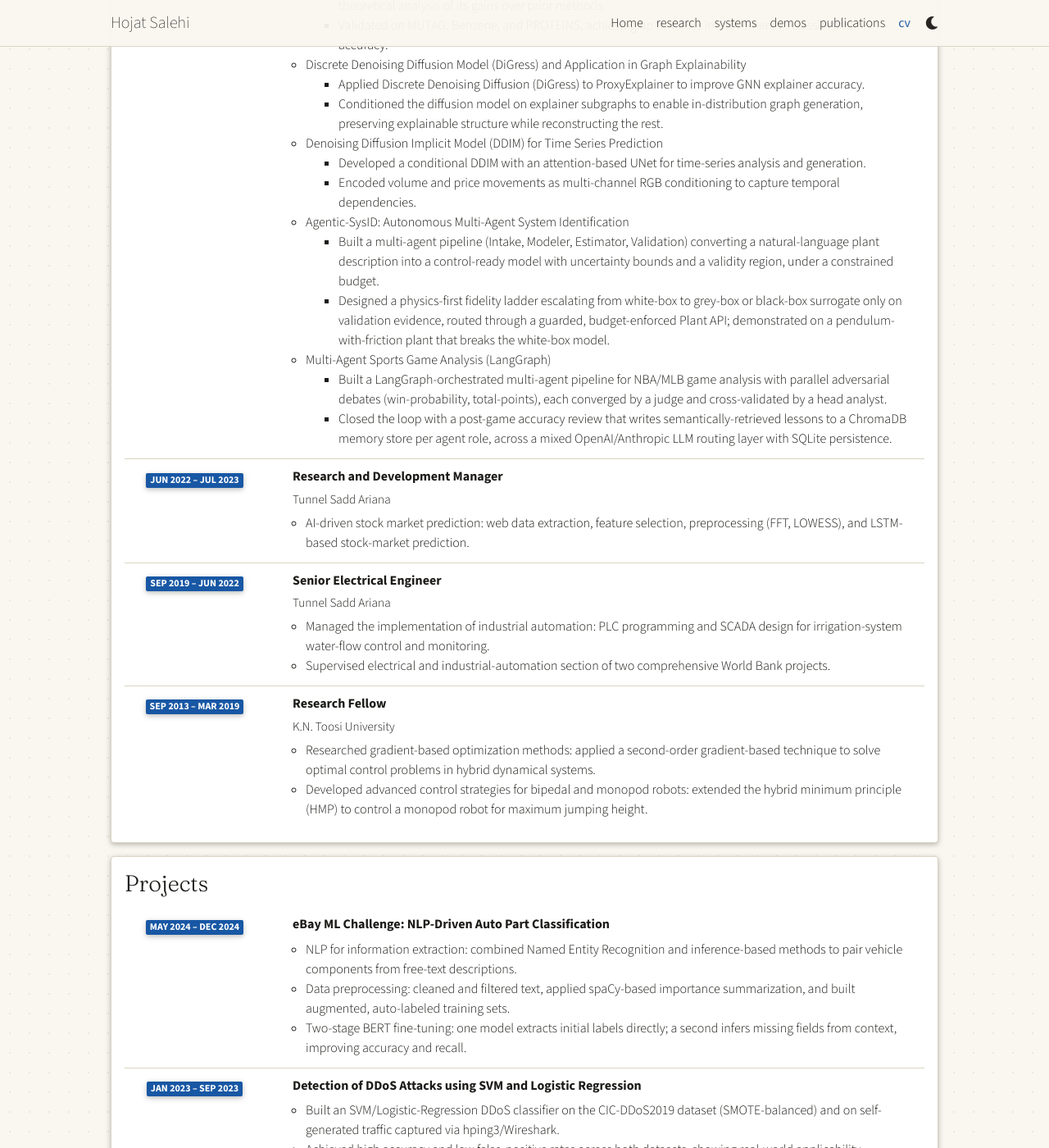
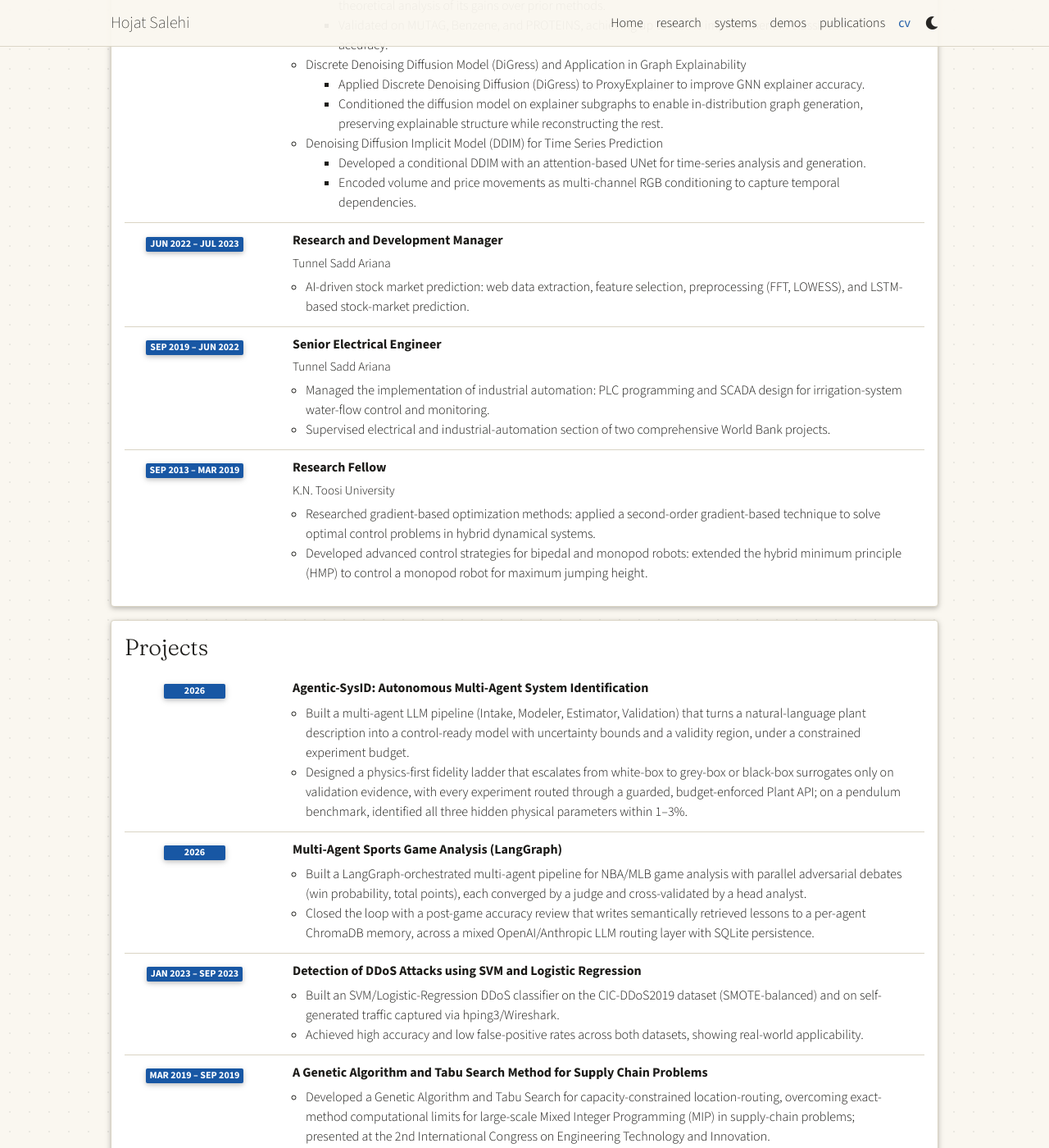
Before and after one commit to Hojat-Salehi/Hojat-Salehi.github.io, a Jekyll site: the page built from _pages/cv.md, in a window 1280 px wide and 1400 px high, scrolled down 1320 px. Shown: the whole window at 82% size. Built offline with Jekyll 4.4.1, drawn with Linux system fonts in a browser that asks for light colours; a style sheet for code colours, icons or effects is not loaded; some of the changed text lies outside the part shown.

Commit message:
Set expected graduation to Spring 2027; move agentic systems to CV Projects in place of eBay challenge

```diff
--- a/_data/cv.yml
+++ b/_data/cv.yml
@@ -15,7 +15,7 @@
   contents:
     - title: Ph.D., Computer Science
       institution: Florida International University
-      year: Aug 2023 – 2026
+      year: Aug 2023 – Spring 2027 (expected)
       description:
         - "Reviewer: NeurIPS, ICML, ICLR, ITW, ISIT, T-IFS"
         - "Thesis: A Stochastic Approach to Privacy-Preserving Distributed Parameter Estimation"
@@ -57,14 +57,6 @@
           contents:
             - "Developed a conditional DDIM with an attention-based UNet for time-series analysis and generation."
             - "Encoded volume and price movements as multi-channel RGB conditioning to capture temporal dependencies."
-        - title: "Agentic-SysID: Autonomous Multi-Agent System Identification"
-          contents:
-            - "Built a multi-agent pipeline (Intake, Modeler, Estimator, Validation) converting a natural-language plant description into a control-ready model with uncertainty bounds and a validity region, under a constrained budget."
-            - "Designed a physics-first fidelity ladder escalating from white-box to grey-box or black-box surrogate only on validation evidence, routed through a guarded, budget-enforced Plant API; demonstrated on a pendulum-with-friction plant that breaks the white-box model."
-        - title: "Multi-Agent Sports Game Analysis (LangGraph)"
-          contents:
-            - "Built a LangGraph-orchestrated multi-agent pipeline for NBA/MLB game analysis with parallel adversarial debates (win-probability, total-points), each converged by a judge and cross-validated by a head analyst."
-            - "Closed the loop with a post-game accuracy review that writes semantically-retrieved lessons to a ChromaDB memory store per agent role, across a mixed OpenAI/Anthropic LLM routing layer with SQLite persistence."
     - title: Research and Development Manager
       institution: Tunnel Sadd Ariana
       year: Jun 2022 – Jul 2023
@@ -86,12 +78,16 @@
 - title: Projects
   type: time_table
   contents:
-    - title: "eBay ML Challenge: NLP-Driven Auto Part Classification"
-      year: May 2024 – Dec 2024
+    - title: "Agentic-SysID: Autonomous Multi-Agent System Identification"
+      year: 2026
       description:
-        - "NLP for information extraction: combined Named Entity Recognition and inference-based methods to pair vehicle components from free-text descriptions."
-        - "Data preprocessing: cleaned and filtered text, applied spaCy-based importance summarization, and built augmented, auto-labeled training sets."
-        - "Two-stage BERT fine-tuning: one model extracts initial labels directly; a second infers missing fields from context, improving accuracy and recall."
+        - "Built a multi-agent LLM pipeline (Intake, Modeler, Estimator, Validation) that turns a natural-language plant description into a control-ready model with uncertainty bounds and a validity region, under a constrained experiment budget."
+        - "Designed a physics-first fidelity ladder that escalates from white-box to grey-box or black-box surrogates only on validation evidence, with every experiment routed through a guarded, budget-enforced Plant API; on a pendulum benchmark, identified all three hidden physical parameters within 1–3%."
+    - title: "Multi-Agent Sports Game Analysis (LangGraph)"
+      year: 2026
+      description:
+        - "Built a LangGraph-orchestrated multi-agent pipeline for NBA/MLB game analysis with parallel adversarial debates (win probability, total points), each converged by a judge and cross-validated by a head analyst."
+        - "Closed the loop with a post-game accuracy review that writes semantically retrieved lessons to a per-agent ChromaDB memory, across a mixed OpenAI/Anthropic LLM routing layer with SQLite persistence."
     - title: "Detection of DDoS Attacks using SVM and Logistic Regression"
       year: Jan 2023 – Sep 2023
       description:
```
Also changed, not shown: _pages/about.md (+1 -1 lines).
